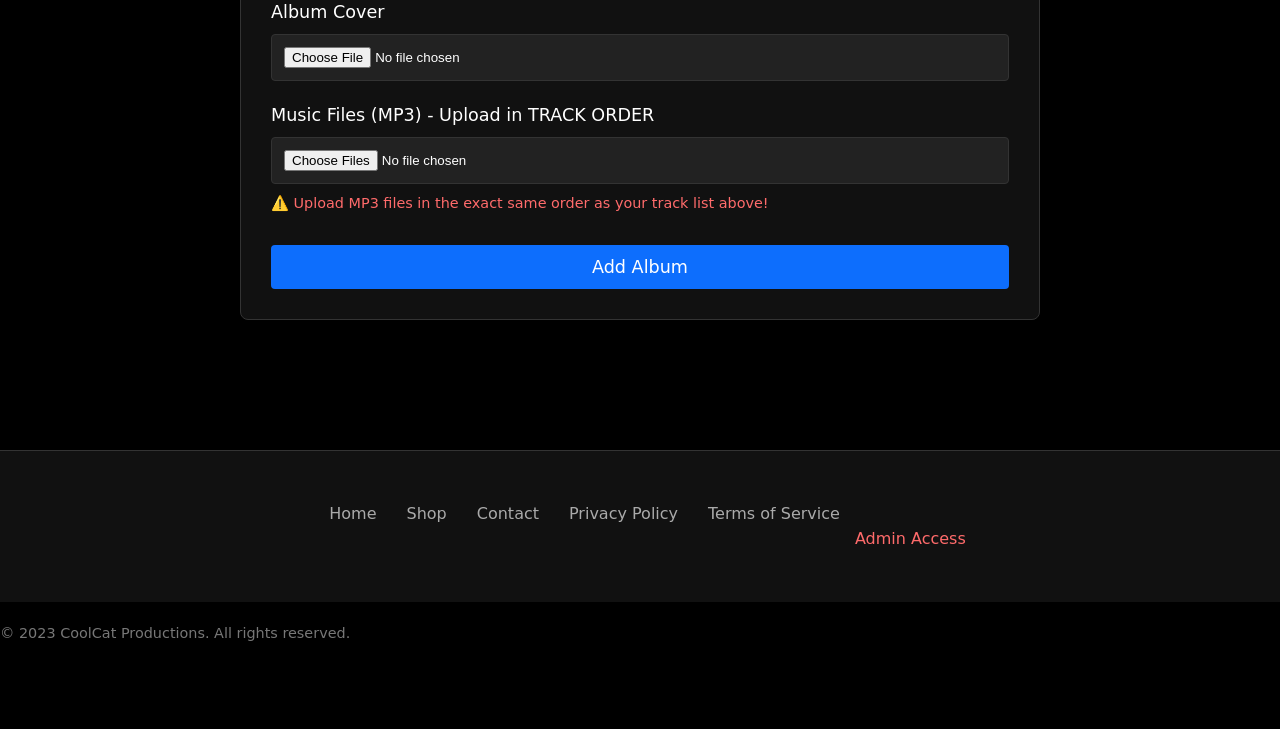
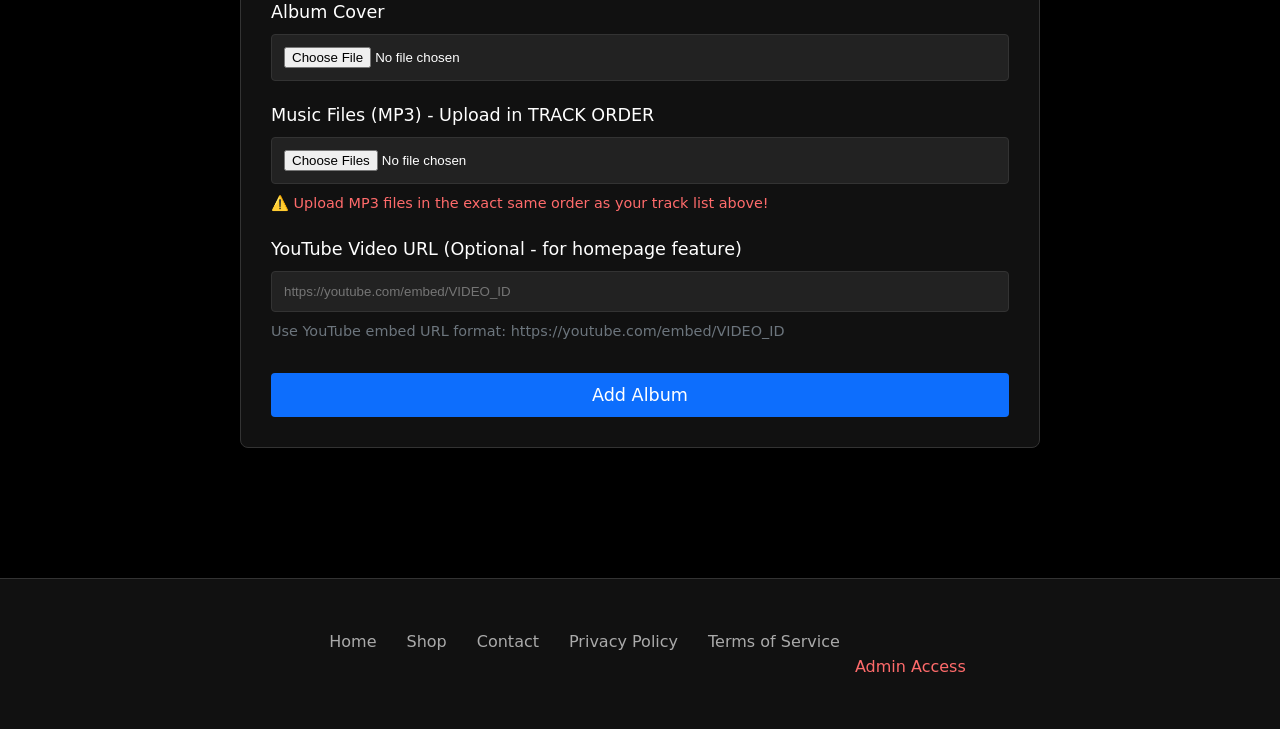
Before and after one commit to mariavarg/coolcatproductions, a Flask app: page /admin/add-album in a window 1280 px wide. Shown: the part 1318-2047 px from the top of the page. Before the commit the page ends 1959 px from the top, so only its background shows below. Run offline with Flask 3, Linux system fonts and the light colour scheme; the visitor is signed in with stand-in values (Sample User, id 1); some web fonts are replaced.

Commit message:
Update add_album.html

```diff
--- a/templates/admin/add_album.html
+++ b/templates/admin/add_album.html
@@ -56,8 +56,7 @@
                    style="width: 100%; padding: 12px; background: #222; color: #fff; border: 1px solid #333; border-radius: 4px;">
         </div>
 
-        <!-- CRITICAL: MP3 UPLOAD FIELD -->
-        <div style="margin-bottom: 30px;">
+        <div style="margin-bottom: 20px;">
             <label for="music_files" style="display: block; margin-bottom: 8px; font-size: 1.1rem;">
                 Music Files (MP3) - Upload in TRACK ORDER
             </label>
@@ -69,6 +68,18 @@
             </div>
         </div>
 
+        <div style="margin-bottom: 30px;">
+            <label for="video_url" style="display: block; margin-bottom: 8px; font-size: 1.1rem;">
+                YouTube Video URL (Optional - for homepage feature)
+            </label>
+            <input type="url" id="video_url" name="video_url"
+                   placeholder="https://youtube.com/embed/VIDEO_ID"
+                   style="width: 100%; padding: 12px; background: #222; color: #fff; border: 1px solid #333; border-radius: 4px;">
+            <div style="color: #6c757d; margin-top: 8px; font-size: 0.9rem;">
+                Use YouTube embed URL format: https://youtube.com/embed/VIDEO_ID
+            </div>
+        </div>
+
         <button type="submit" class="btn" style="width: 100%; padding: 12px; font-size: 1.1rem;">Add Album</button>
     </form>
 </div>
```
